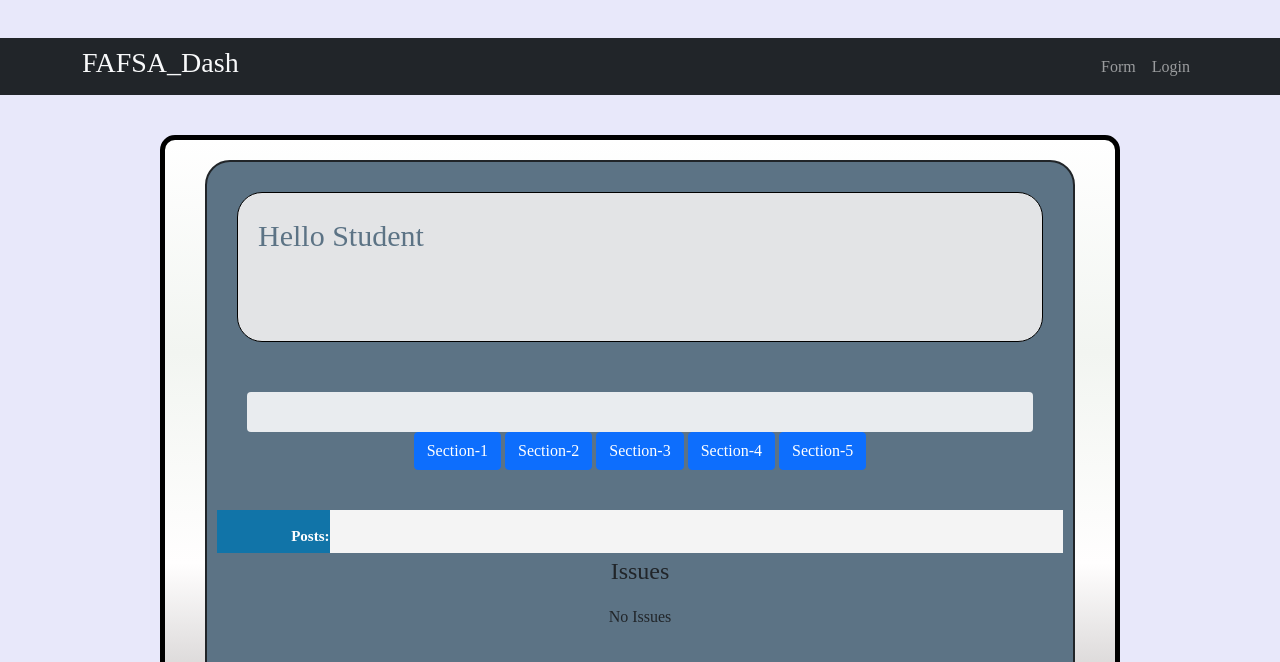
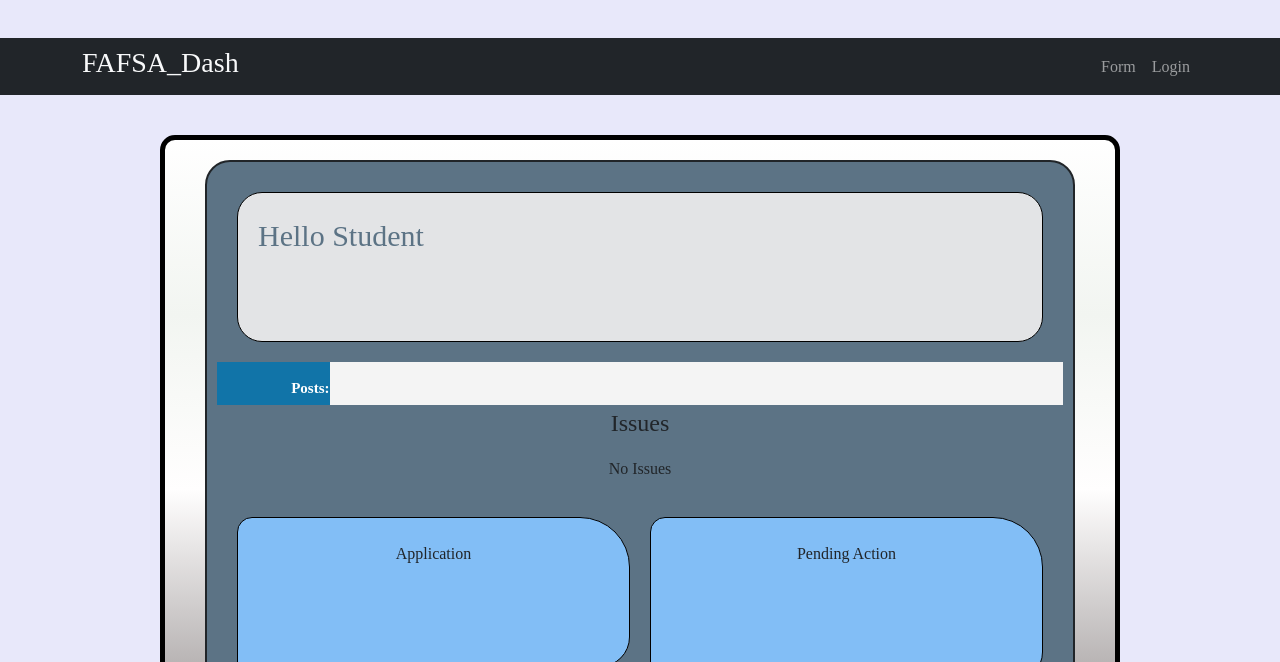
Before and after one commit to bchecchia/Call_to_Action, a plain HTML site: page index.html in a window 1280 px wide. Shown: the part 132-794 px from the top of the page. Drawn offline with nearby package versions, Linux system fonts and the light colour scheme; no server answers.

Commit message:
minor changes

```diff
--- a/index.html
+++ b/index.html
@@ -89,15 +89,7 @@
               </div>-->
 
 
-             <div style = padding:30px;>
-              <div class="progress" style="height: 40px;"></div>
-              <div class="progress-bar bg-success" role="progressbar" style="width: 35%" aria-valuenow="25" aria-valuemin="0" aria-valuemax="100"></div>
-              <a href="#" class="btn btn-primary" data-progress="25">Section-1</a>
-              <a href="#" class="btn btn-primary" data-progress="50">Section-2</a>
-              <a href="#" class="btn btn-primary" data-progress="75">Section-3</a>
-              <a href="#" class="btn btn-primary" data-progress="100">Section-4</a>
-              <a href="#" class="btn btn-primary" data-progress="100">Section-5</a>
-            </div>
+
             <div id="marquee-cont">
               <table width="100%" cellspacing="0" cellpadding="0">
                 <tr>
--- a/main.css
+++ b/main.css
@@ -69,9 +69,9 @@
     align-items: center;
     justify-content: space-between;
     padding: 5px;
-    background-color: yellow;
+    background-color: rgba(142, 247, 255, 0.733);
     border: solid 1px black;
-    border-radius: 15px 50px;
+    border-radius: 15px;
     font-size: 1.875em;
   }
 
@@ -93,7 +93,7 @@
     box-sizing: border-box;
     border: solid 1px black;
     border-radius: 15px 50px 30px 5px;
-    font-size: 1.8em;
+    font-size: 1em;
   }
 
   /* Force varying heights to simulate dynamic content */
```
